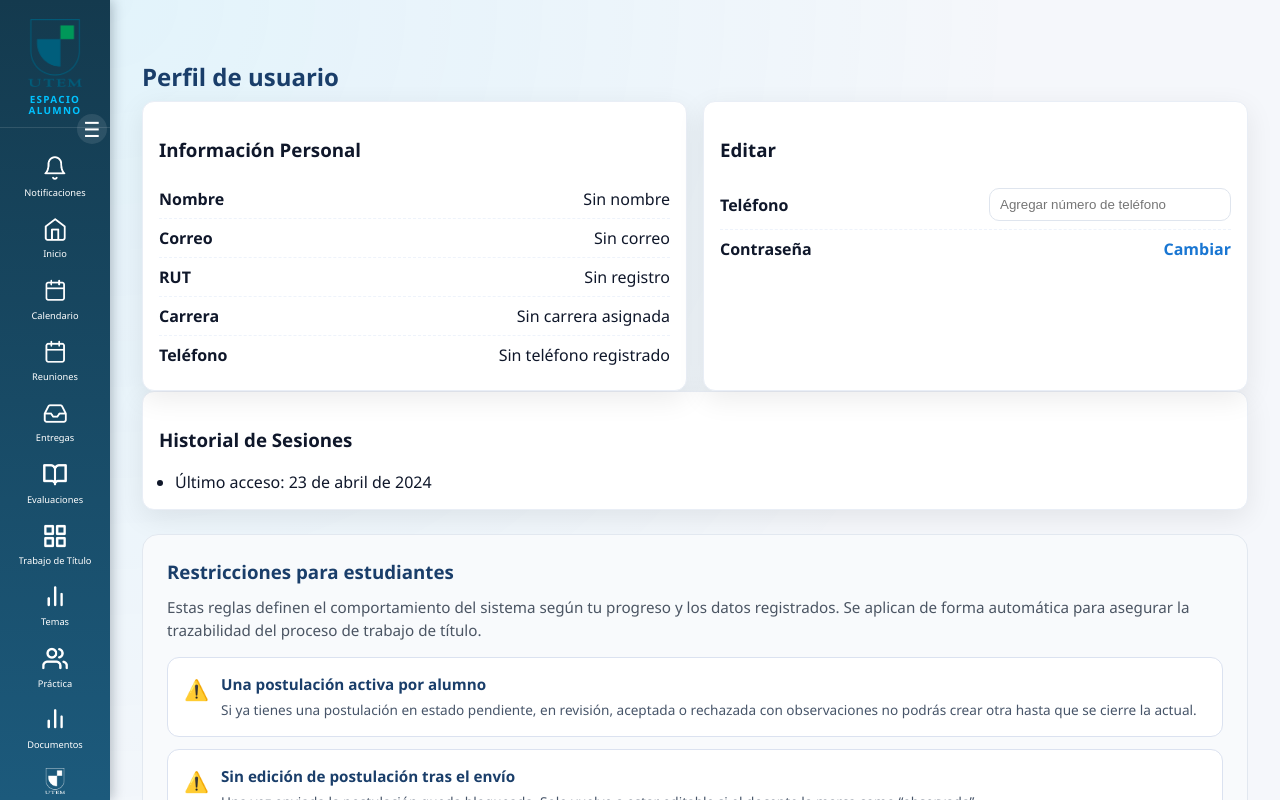
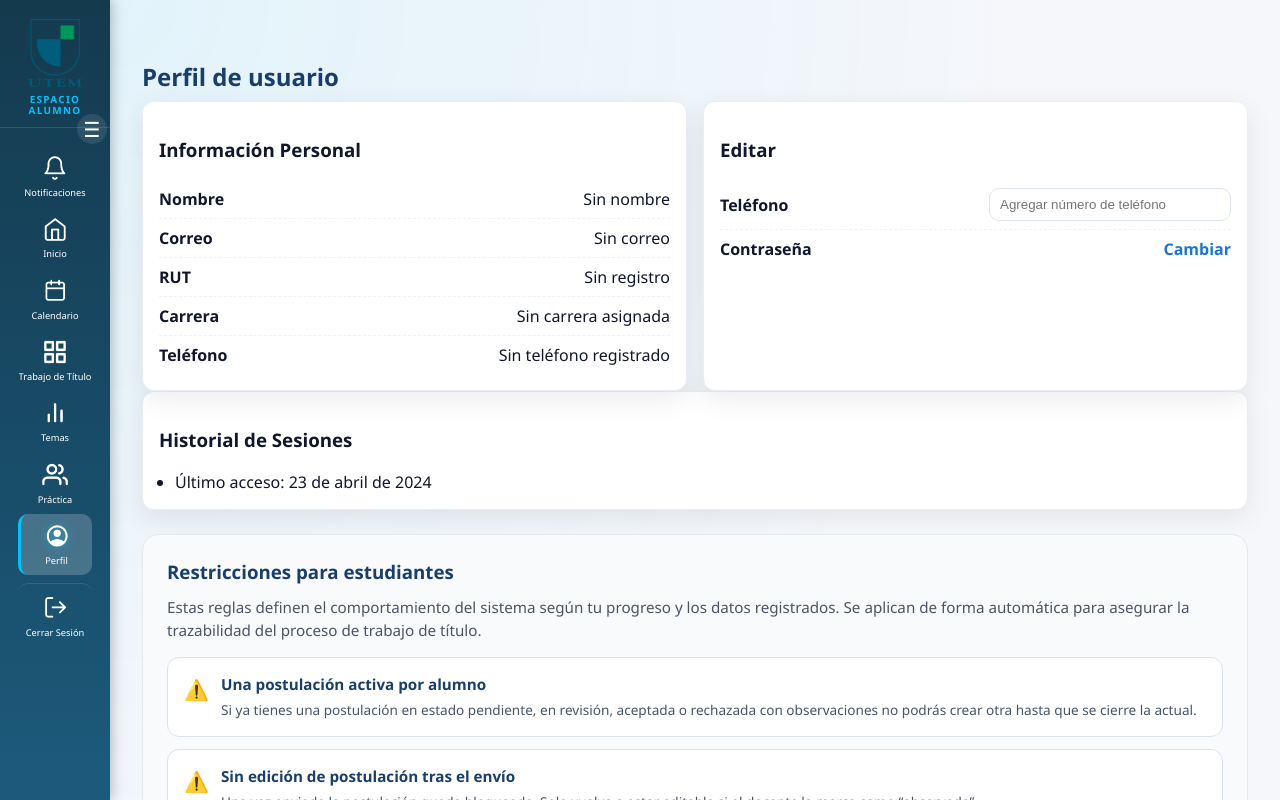
Before and after one commit to DMoyaR/trabajo_titulo, an Angular app in the folder frontend/: page /alumno/perfil in a window 1280 px wide. Shown: the top 800 px of the page. Built offline with nearby package versions, Linux system fonts and the light colour scheme.

Commit message:
Mejoras estéticas para practica y layout

```diff
--- a/frontend/src/app/features/alumno/layout/alumno-layout.component.ts
+++ b/frontend/src/app/features/alumno/layout/alumno-layout.component.ts
@@ -23,15 +23,15 @@ export class AlumnoLayoutComponent {
     { route: 'notifications', label: 'Notificaciones', icon: 'assets/Notificaciones.png', alt: 'Notificaciones' },
     { route: 'dashboard', label: 'Inicio', icon: 'assets/Inicio.png', alt: 'Panel alumno' },
     { route: 'calendar', label: 'Calendario', icon: 'assets/Calendario.png', alt: 'Calendario' },
-    { route: 'reuniones', label: 'Reuniones', icon: 'assets/Calendario.png', alt: 'Reuniones' },
-    { route: 'entrega', label: 'Entregas', icon: 'assets/Bandeja_entrada.png', alt: 'Entregas' },
-    { route: 'evaluations', label: 'Evaluaciones', icon: 'assets/Evaluaciones.png', alt: 'Evaluaciones' },
+    //{ route: 'reuniones', label: 'Reuniones', icon: 'assets/Calendario.png', alt: 'Reuniones' },
+    //{ route: 'entrega', label: 'Entregas', icon: 'assets/Bandeja_entrada.png', alt: 'Entregas' },
+    //{ route: 'evaluations', label: 'Evaluaciones', icon: 'assets/Evaluaciones.png', alt: 'Evaluaciones' },
     { route: 'trabajo', label: 'Trabajo de Título', icon: 'assets/Procesos.png', alt: 'Trabajo de título' },
     { route: 'temas', label: 'Temas', icon: 'assets/Reportes.png', alt: 'Temas disponibles' },
     { route: 'practica', label: 'Práctica', icon: 'assets/Docentes.png', alt: 'Práctica' },
 
-    { route: 'docs', label: 'Documentos', icon: 'assets/Reportes.png', alt: 'Documentos' },
-    { route: 'viewer', label: 'Visor', icon: 'assets/LogoUTEM.png', alt: 'Visor de documentos' },
+    //{ route: 'docs', label: 'Documentos', icon: 'assets/Reportes.png', alt: 'Documentos' },
+    //{ route: 'viewer', label: 'Visor', icon: 'assets/LogoUTEM.png', alt: 'Visor de documentos' },
 
     { route: 'perfil', label: 'Perfil', icon: 'assets/Perfil.png', alt: 'Perfil' },
   ];
--- a/frontend/src/app/features/alumno/practica/alumno-practica.component.css
+++ b/frontend/src/app/features/alumno/practica/alumno-practica.component.css
@@ -2,7 +2,13 @@
 .ttl { color:#1a3e6a; margin-bottom:12px; font-weight:800; }
 
 /* ===== Layout base ===== */
-.grid { display:grid; grid-template-columns:1fr 1fr; gap:16px; }
+.grid {
+  display: grid;
+  grid-template-columns: 1fr;
+  gap: 16px;
+  margin: 0 auto 16px;
+}
+
 .card { background:#fff; border:1px solid #e9eef6; border-radius:12px; padding:14px; box-shadow:0 8px 28px var(--utem-shadow, rgba(10,36,77,.06)); }
 .card h3 { margin:0 0 10px; color:#0a244d; }
 .card-head { display:flex; align-items:center; justify-content:space-between; gap:12px; margin-bottom:8px; }
--- a/frontend/src/app/features/alumno/practica/alumno-practica.component.html
+++ b/frontend/src/app/features/alumno/practica/alumno-practica.component.html
@@ -1,7 +1,7 @@
 <h2 class="ttl">Práctica Profesional</h2>
 
 <div class="grid">
-  <div class="card">
+ <!-- <div class="card">
     <h3>Progreso</h3>
     <ul class="list">
       <li *ngFor="let i of indicadores()">
@@ -10,7 +10,7 @@
         <small>{{ i.pct }}%</small>
       </li>
     </ul>
-  </div>
+  </div> -->
 
   <div class="card">
     <h3>Subir Entrega</h3>
--- a/frontend/src/app/features/coordinacion/layout/coordinacion-layout.component.ts
+++ b/frontend/src/app/features/coordinacion/layout/coordinacion-layout.component.ts
@@ -30,12 +30,12 @@ export class CoordinacionLayoutComponent implements OnDestroy {
       icon: 'assets/Notificaciones.png',
       alt: 'Notificaciones',
     },
-    {
+   /* {
       route: 'bandeja',
       label: 'Bandeja de Entrada',
       icon: 'assets/Bandeja_entrada.png',
       alt: 'Bandeja de entrada',
-    },
+    },*/
     {
       route: 'estudiantes',
       label: 'Estudiantes',
```
